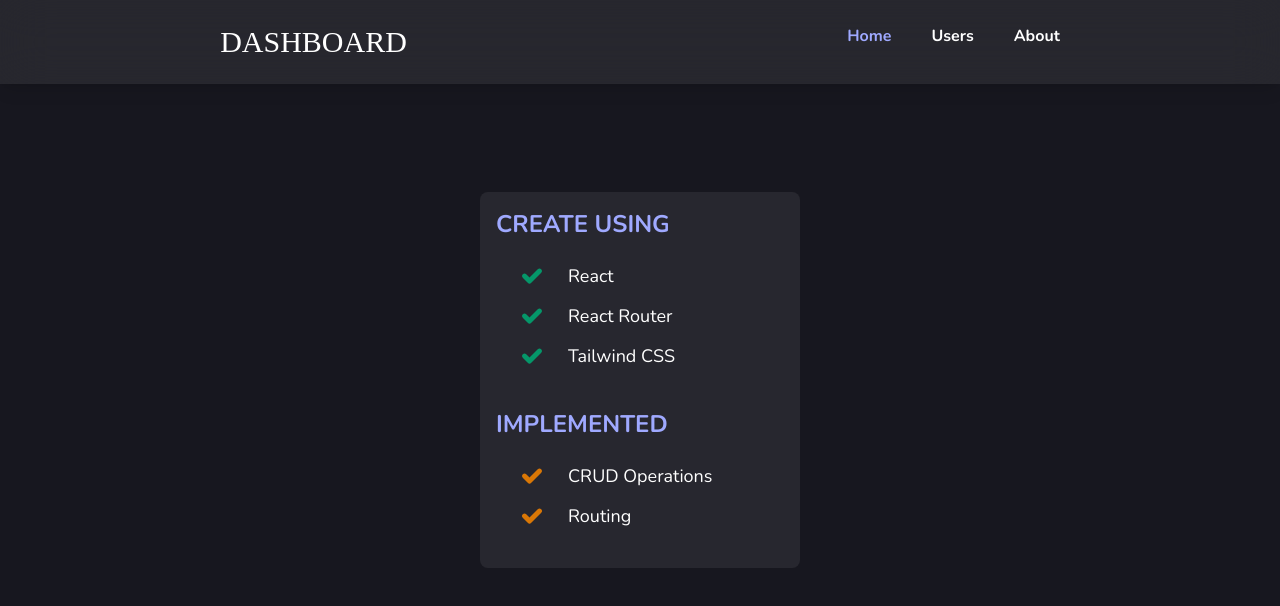
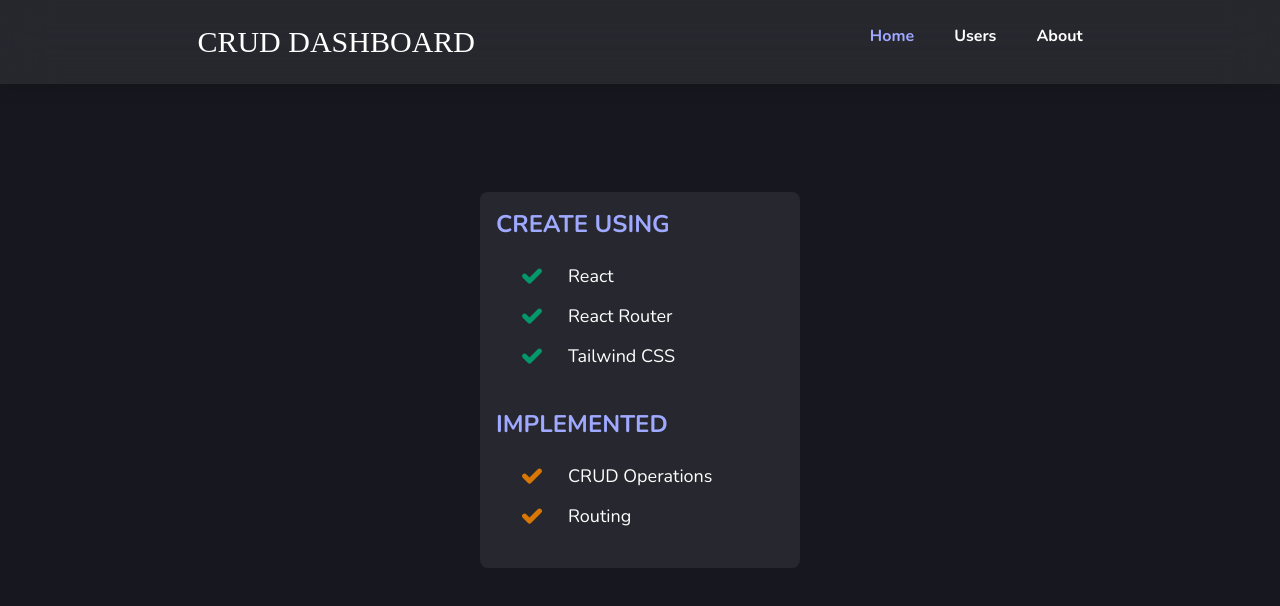
Before and after one commit to ankesai8/CRUD-29, a React (Create React App) app: page / in a window 1280 px wide. Shown: the top 606 px of the page. Built offline with nearby package versions, Linux system fonts and the light colour scheme; a web font is replaced by a local one.

Commit message:
Update NavBar.js

```diff
--- a/src/components/app/NavBar.js
+++ b/src/components/app/NavBar.js
@@ -26,7 +26,7 @@ function NavBar() {
   return (
     <>
       <div className="flex w-full py-6 fixed bg-alpha shadow-lg backdrop-filter backdrop-blur-xl z-10 md:justify-around justify-center">
-        <div className="font-oleo text-3xl ml-6 md:mx-0">DASHBOARD</div>
+        <div className="font-oleo text-3xl ml-6 md:mx-0"> CRUD DASHBOARD</div>
         <div className="hidden md:flex md:gap-10">
           {navItems.map((nav, index) => (
             <MyNavLink {...nav} key={index} classes="font-bold text-md" />
```
